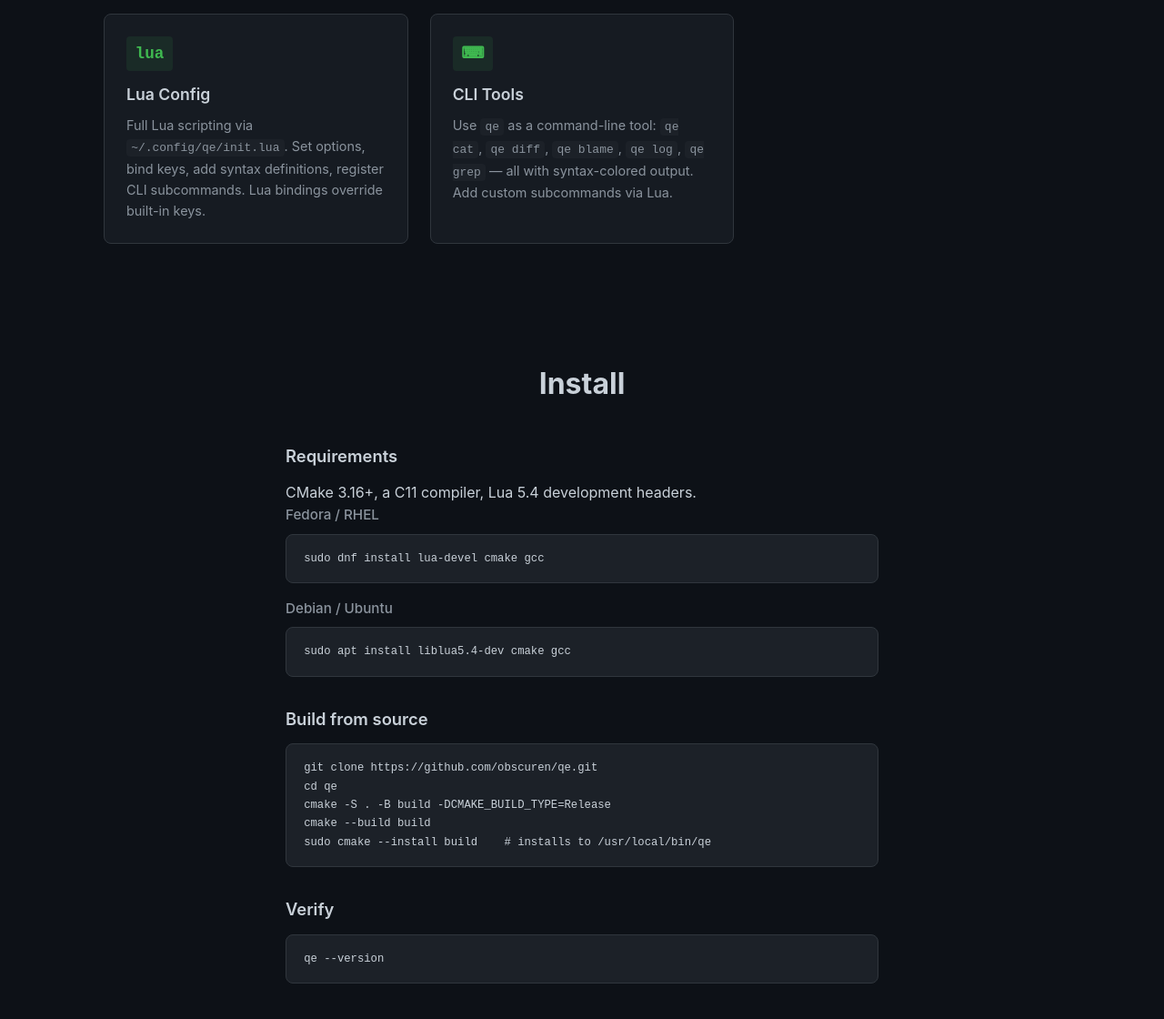
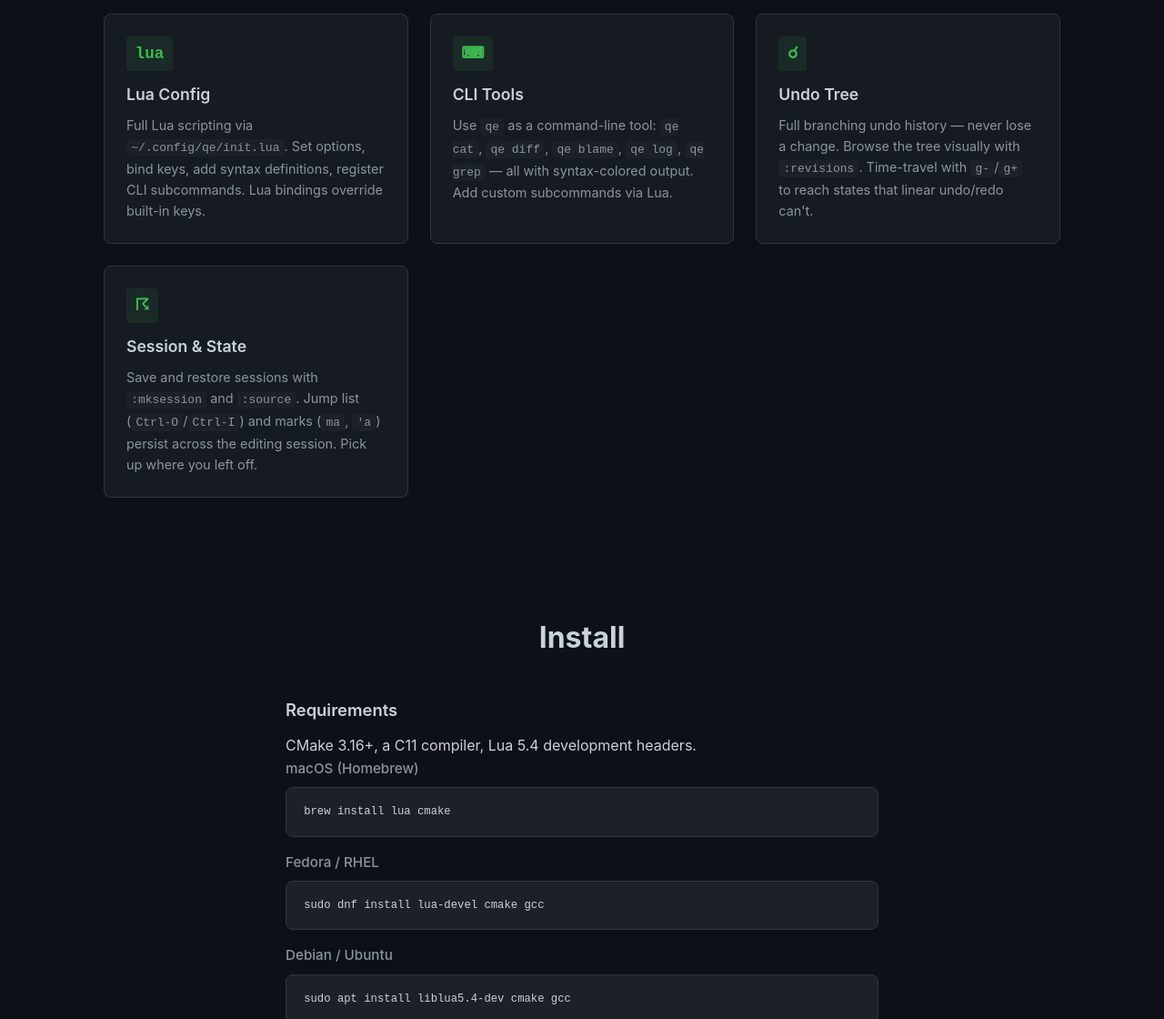
Before and after one commit to obscuren/qe, a plain HTML site: page index.html in a window 1280 px wide. Shown: the part 2160-3280 px from the top of the page at 91% size. Drawn offline with Linux system fonts and the light colour scheme.

Commit message:
Add Undo Tree and Session & State feature cards, macOS install step
Co-Authored-By: Claude Opus 4.6 <noreply@anthropic.com>

```diff
--- a/index.html
+++ b/index.html
@@ -157,6 +157,18 @@
             <p>Use <code>qe</code> as a command-line tool: <code>qe cat</code>, <code>qe diff</code>, <code>qe blame</code>, <code>qe log</code>, <code>qe grep</code> — all with syntax-colored output. Add custom subcommands via Lua.</p>
         </div>
 
+        <div class="feature-card">
+            <div class="feature-icon">&#9740;</div>
+            <h3>Undo Tree</h3>
+            <p>Full branching undo history — never lose a change. Browse the tree visually with <code>:revisions</code>. Time-travel with <code>g-</code>/<code>g+</code> to reach states that linear undo/redo can't.</p>
+        </div>
+
+        <div class="feature-card">
+            <div class="feature-icon">&#9736;</div>
+            <h3>Session &amp; State</h3>
+            <p>Save and restore sessions with <code>:mksession</code> and <code>:source</code>. Jump list (<code>Ctrl-O</code>/<code>Ctrl-I</code>) and marks (<code>ma</code>, <code>'a</code>) persist across the editing session. Pick up where you left off.</p>
+        </div>
+
     </div>
 </section>
 
@@ -167,6 +179,11 @@
     <div class="install-steps">
         <h3>Requirements</h3>
         <p>CMake 3.16+, a C11 compiler, Lua 5.4 development headers.</p>
+
+        <div class="install-pkg">
+            <h4>macOS (Homebrew)</h4>
+            <pre><code>brew install lua cmake</code></pre>
+        </div>
 
         <div class="install-pkg">
             <h4>Fedora / RHEL</h4>
```
